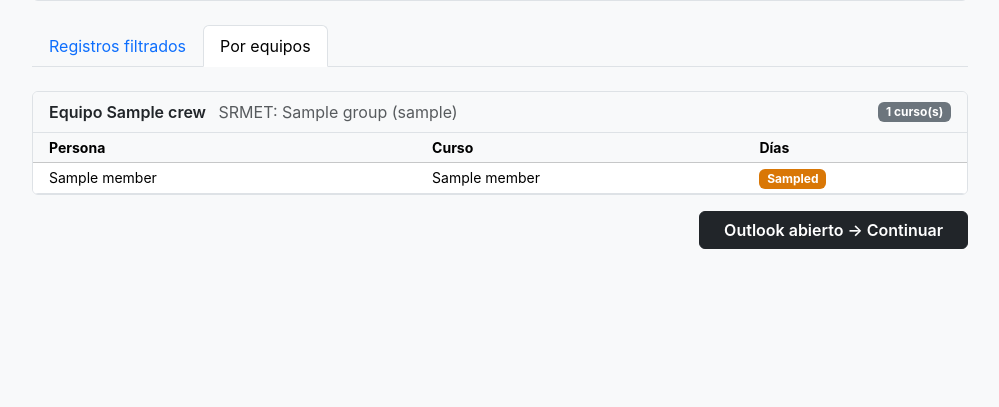
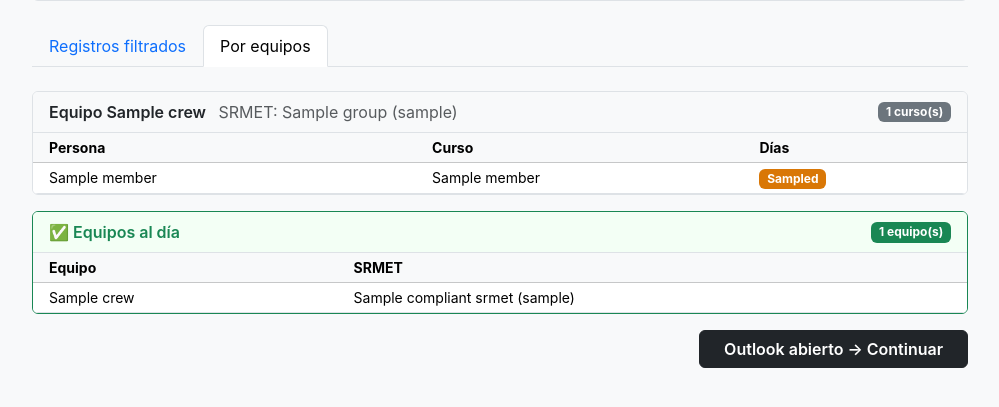
Before and after one commit to centenohugo/Email-Slack-Automation, a Flask app: template templates/results.html in a window 1280 px wide, after a click on "Por equipos". Shown: the part 284-691 px from the top of the page, without its empty margins (140-1139 px from the left). Run offline with Flask 3, Linux system fonts and the light colour scheme; the template is opened without the code that fills it: most values are stand-ins (such as "Sample title", 1, 10 or a date in 2020).

Commit message:
Add congrats mail to compliant teams

```diff
--- a/app.py
+++ b/app.py
@@ -3,7 +3,7 @@ from flask import Flask, request, redirect, url_for, render_template, flash, Res
 from werkzeug.utils import secure_filename
 from datetime import date
 import config
-from processor import process_csv, load_teams, assign_teams, group_no_srmet_by_employee
+from processor import process_csv, load_teams, assign_teams, group_no_srmet_by_employee, get_compliant_srmets
 from email_sender import send_email
 
 app = Flask(__name__)
@@ -55,11 +55,13 @@ def upload():
         teams, login_to_crew = load_teams()
         srmet_groups, no_srmet = assign_teams(filtered, teams, login_to_crew)
         no_srmet_employees = group_no_srmet_by_employee(no_srmet)
+        compliant_srmets = get_compliant_srmets(teams, srmet_groups)
         _state['results'] = {
             'filtered': filtered,
             'srmet_groups': srmet_groups,
             'no_srmet': no_srmet,
             'no_srmet_employees': no_srmet_employees,
+            'compliant_srmets': compliant_srmets,
             'filename': f.filename
         }
     except Exception as e:
@@ -86,6 +88,7 @@ def results():
         srmet_groups=data['srmet_groups'],
         no_srmet=data['no_srmet'],
         no_srmet_employees=data['no_srmet_employees'],
+        compliant_srmets=data.get('compliant_srmets', []),
         today=today_str,
         filename=data['filename'],
         test_mode=is_test_mode(),
@@ -128,11 +131,26 @@ def preview():
             today=today_str
         )
 
+    # Pre-render congrats previews (SRMETs whose team is fully compliant)
+    congrats_previews = []
+    for c in data.get('compliant_srmets', []):
+        html = render_template('emails/template_congrats.html',
+            srmet_name=c['srmet_name'],
+            crew=c['crew']
+        )
+        congrats_previews.append({
+            'srmet_login': c['srmet_login'],
+            'srmet_name': c['srmet_name'],
+            'crew': c['crew'],
+            'html': html
+        })
+
     return render_template('preview.html',
         srmet_groups=data['srmet_groups'],
         no_srmet_employees=data['no_srmet_employees'],
         no_srmet_previews=no_srmet_previews,
         email_previews=email_previews,
+        congrats_previews=congrats_previews,
         today=today_str,
         filename=data['filename'],
         test_mode=is_test_mode(),
@@ -168,6 +186,20 @@ def send():
             'html_body': html_body,
             'label': f"SRMET Equipo {group['crew']} · {group['srmet_name']}",
             'crew': group['crew']
+        })
+
+    # Congrats emails to SRMETs whose team is fully compliant
+    for c in data.get('compliant_srmets', []):
+        html_body = render_template('emails/template_congrats.html',
+            srmet_name=c['srmet_name'],
+            crew=c['crew']
+        )
+        email_list.append({
+            'to_email': c['srmet_email'],
+            'subject': "✅ Safety Training - Tu equipo está al día",
+            'html_body': html_body,
+            'label': f"✅ Equipo {c['crew']} · {c['srmet_name']}",
+            'crew': c['crew']
         })
 
     # Direct emails to employees without SRMET (optional)
--- a/templates/results.html
+++ b/templates/results.html
@@ -165,6 +165,28 @@
         </div>
         {% endif %}
 
+        {% if compliant_srmets %}
+        <div class="bg-white border border-success rounded mb-3 overflow-hidden">
+          <div class="px-3 py-2 border-bottom d-flex justify-content-between align-items-center" style="background: #f3fff5;">
+            <span class="fw-semibold text-success">✅ Equipos al día</span>
+            <span class="badge bg-success">{{ compliant_srmets | length }} equipo(s)</span>
+          </div>
+          <table class="table table-sm mb-0" style="font-size: 0.875rem;">
+            <thead class="table-light">
+              <tr><th class="px-3">Equipo</th><th>SRMET</th></tr>
+            </thead>
+            <tbody>
+              {% for c in compliant_srmets %}
+              <tr>
+                <td class="px-3">{{ c.crew }}</td>
+                <td>{{ c.srmet_name }} ({{ c.srmet_login }})</td>
+              </tr>
+              {% endfor %}
+            </tbody>
+          </table>
+        </div>
+        {% endif %}
+
         {% if not srmet_groups and not no_srmet %}
         <p class="text-muted text-center py-4">No hay registros que mostrar.</p>
         {% endif %}
```
Also changed, not shown: processor.py (+17 -0 lines), templates/emails/template_congrats.html (added, +30 -0 lines), templates/preview.html (+23 -2 lines).
